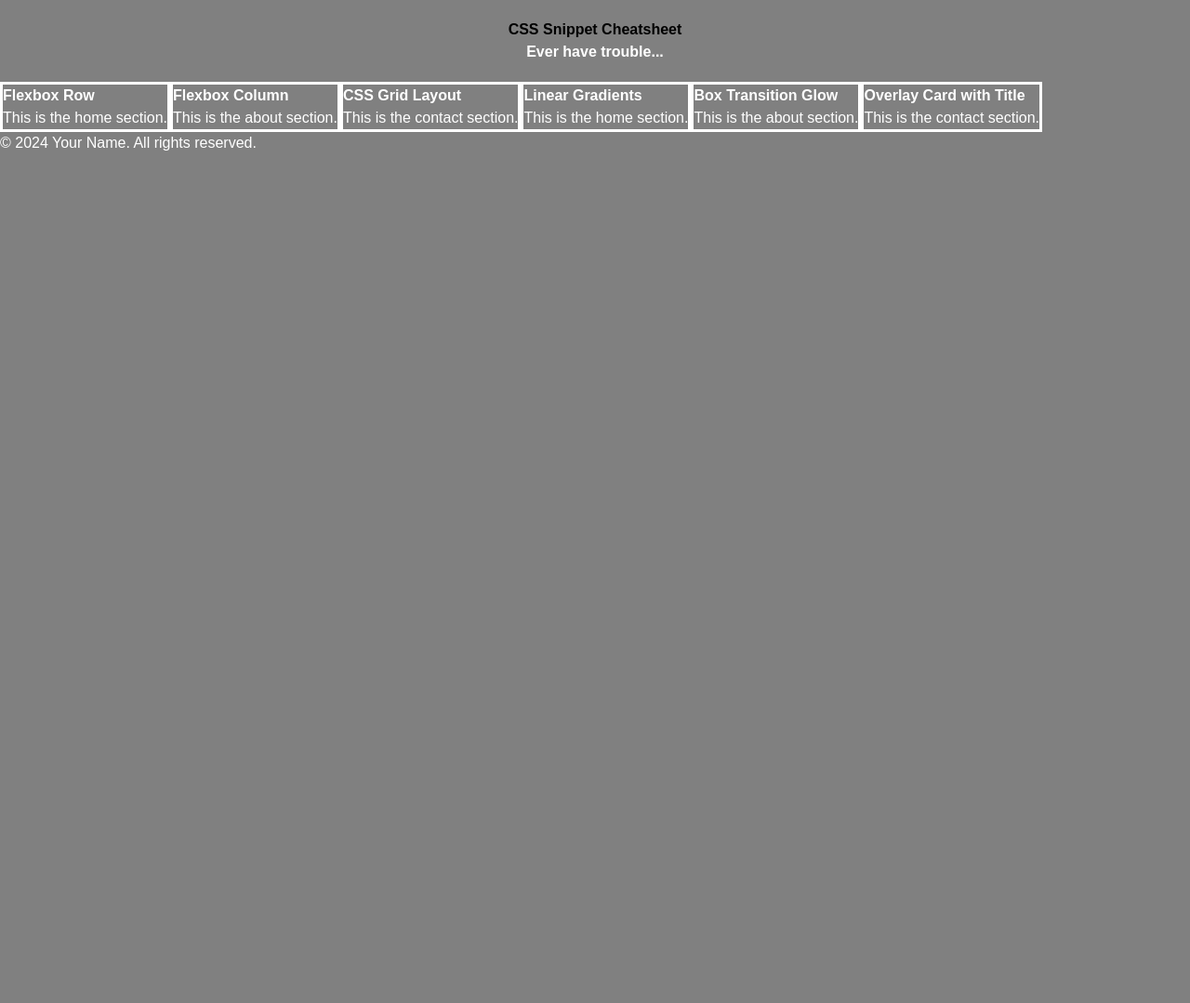
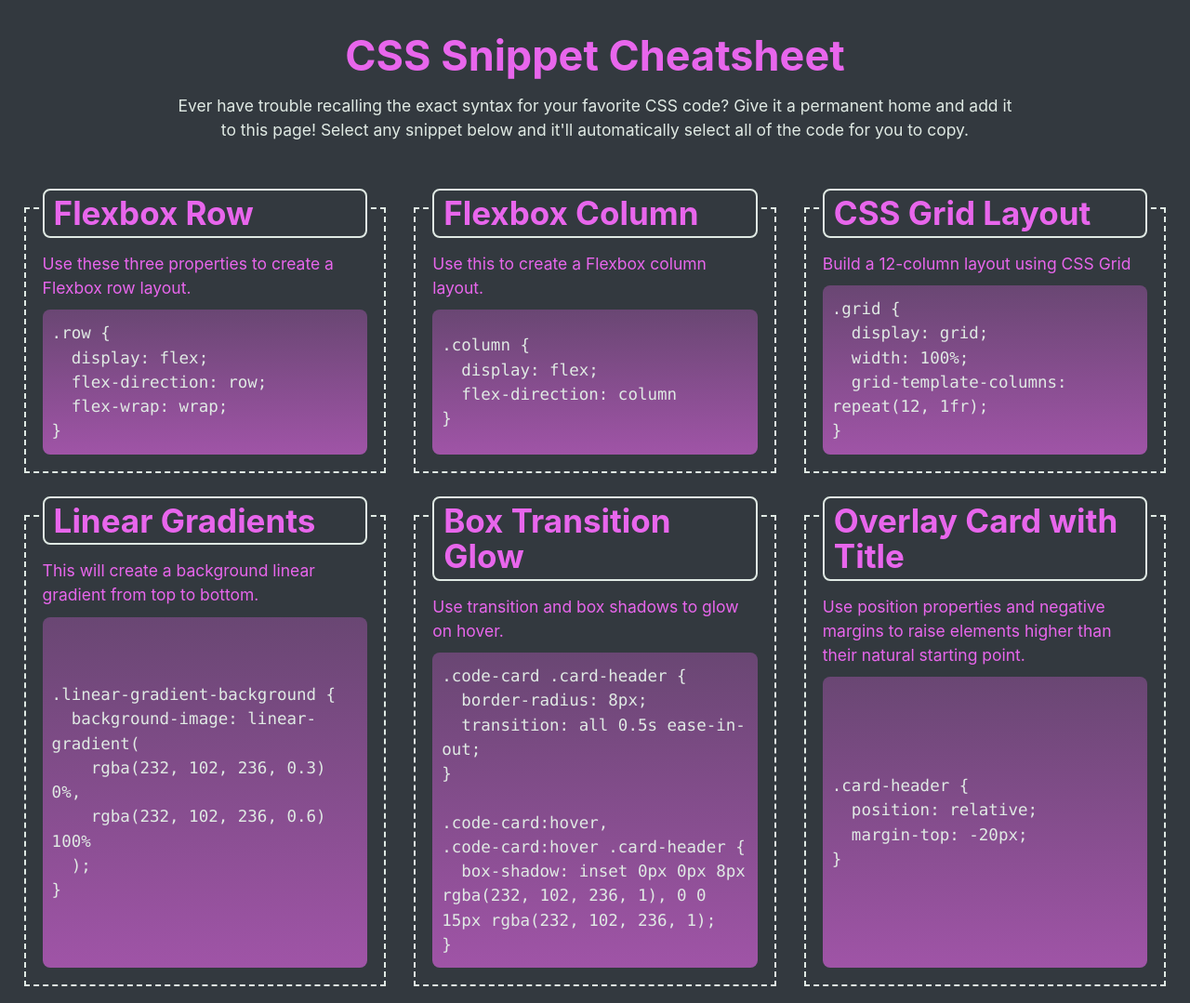
Before and after one commit to lisaj5472/CSS-Snippet-Cheatsheet, a plain HTML site: page index.html in a window 1280 px wide. Shown: the top 1079 px of the page at 93% size. Before the commit the page ends 800 px from the top, so only its background shows below. Drawn offline with Linux system fonts and the light colour scheme; files that its build step writes are made by us from their sources.

Commit message:
cleaned up files

```diff
--- a/index.html
+++ b/index.html
@@ -1,56 +1,121 @@
 <!DOCTYPE html>
 <html lang="en">
+
 <head>
   <meta charset="UTF-8">
   <meta name="viewport" content="width=device-width, initial-scale=1.0">
-    <title>HTML with Columns</title>
-    <link rel="stylesheet" href="./assets/css/reset.css" />
+  <title>LJ Mini CSS Snippet Cheatsheet</title>
+  <link rel="stylesheet" href="assets/css/reset.css" />
   <link rel="stylesheet" href="./assets/css/style.css" />
+</head>
 
-</head>
 <body>
-    <!-- Header Section -->
-    <header class="header">
-        <h1>CSS Snippet Cheatsheet</h1>
-        <h2> Ever have trouble...</h2>
+
+
+  <header>
+    <h1 class="page-title">
+      CSS Snippet Cheatsheet
+    </h1>
+    <p>
+      Ever have trouble recalling the exact syntax for your favorite CSS code? Give it a permanent home and add it to
+      this page! Select any snippet below and it'll automatically select all of the code for you to copy.
+    </p>
   </header>
 
-    <!-- Main Content Section -->
-    <main class="main">
-        <section class="card">
-            <h3>Flexbox Row</h2>
-            <p>This is the home section.</p>
-        </section>
+  <main>
+    <section class="row justify-center">
+      <div class="card-column">
+        <figure class="card code-card">
+          <h2 class="card-header">Flexbox Row</h2>
+          <div class="card-body">
+            <p>Use these three properties to create a Flexbox row layout.</p>
+          </div>
+          <!-- with the <pre> element, it counts all spaces literally, so proper code indentation cannot be applied in this case -->
+          <pre class="code-block"><code>.row {
+  display: flex;
+  flex-direction: row;
+  flex-wrap: wrap;
+}</code></pre>
+        </figure>
+      </div>
+      <div class="card-column">
+        <figure class="card code-card">
+          <h2 class="card-header">Flexbox Column</h2>
+          <div class="card-body">
+            <p>Use this to create a Flexbox column layout.</p>
+          </div>
+          <pre class="code-block"><code>.column {
+  display: flex;
+  flex-direction: column
+}</code></pre>
+        </figure>
+      </div>
 
-        <section class="card">
-            <h2>Flexbox Column</h2>
-            <p>This is the about section.</p>
-        </section>
+      <div class="card-column">
+        <figure class="card code-card">
+          <h2 class="card-header">CSS Grid Layout</h2>
+          <div class="card-body">
+            <p>Build a 12-column layout using CSS Grid</p>
+          </div>
+          <pre class="code-block"><code>.grid {
+  display: grid;
+  width: 100%;
+  grid-template-columns: repeat(12, 1fr);
+}</code></pre>
+        </figure>
+      </div>
+      <div class="card-column">
+        <figure class="card code-card">
+          <h2 class="card-header">Linear Gradients</h2>
+          <div class="card-body">
+            <p>This will create a background linear gradient from top to bottom.</p>
+          </div>
+          <pre class="code-block"><code>.linear-gradient-background {
+  background-image: linear-gradient(
+    rgba(232, 102, 236, 0.3) 0%,
+    rgba(232, 102, 236, 0.6) 100%
+  );
+}</code></pre>
+        </figure>
+      </div>
+      <div class="card-column">
+        <figure class="card code-card">
+          <h2 class="card-header">Box Transition Glow</h2>
+          <div class="card-body">
+            <p>Use transition and box shadows to glow on hover.</p>
+          </div>
+          <pre class="code-block"><code>.code-card .card-header {
+  border-radius: 8px;
+  transition: all 0.5s ease-in-out;
+}
 
-        <section class="card">
-            <h2>CSS Grid Layout</h2>
-            <p>This is the contact section.</p>
-        </section>
+.code-card:hover,
+.code-card:hover .card-header {
+  box-shadow: inset 0px 0px 8px rgba(232, 102, 236, 1), 0 0 15px rgba(232, 102, 236, 1);
+}</code></pre>
+        </figure>
+      </div>
 
-        <section class="card">
-            <h3>Linear Gradients</h2>
-            <p>This is the home section.</p>
-        </section>
-
-        <section class="card">
-            <h2>Box Transition Glow</h2>
-            <p>This is the about section.</p>
-        </section>
-
-        <section class="card">
-            <h2>Overlay Card with Title</h2>
-            <p>This is the contact section.</p>
+      <div class="card-column">
+        <figure class="card code-card">
+          <h2 class="card-header">Overlay Card with Title</h2>
+          <div class="card-body">
+            <p>Use position properties and negative margins to raise elements higher than their natural starting point.
+            </p>
+          </div>
+          <pre class="code-block"><code>.card-header {
+  position: relative;
+  margin-top: -20px;
+}</code></pre>
+        </figure>
+      </div>
     </section>
   </main>
 
-    <!-- Footer Section -->
   <footer>
-        <p>&copy; 2024 Your Name. All rights reserved.</p>
+    <h3>Made with <span role="img" aria-label="heart">❤️</span> and CSS</h3>
   </footer>
+
 </body>
+
 </html>
```
Also changed, not shown: Main/index.html (deleted, +0 -121 lines), assets/css/reset.css (renamed from Main/assets/css/reset.css), assets/css/style.css (renamed from Main/assets/css/style.css). Lines whose indentation alone changed are shown as unchanged.
